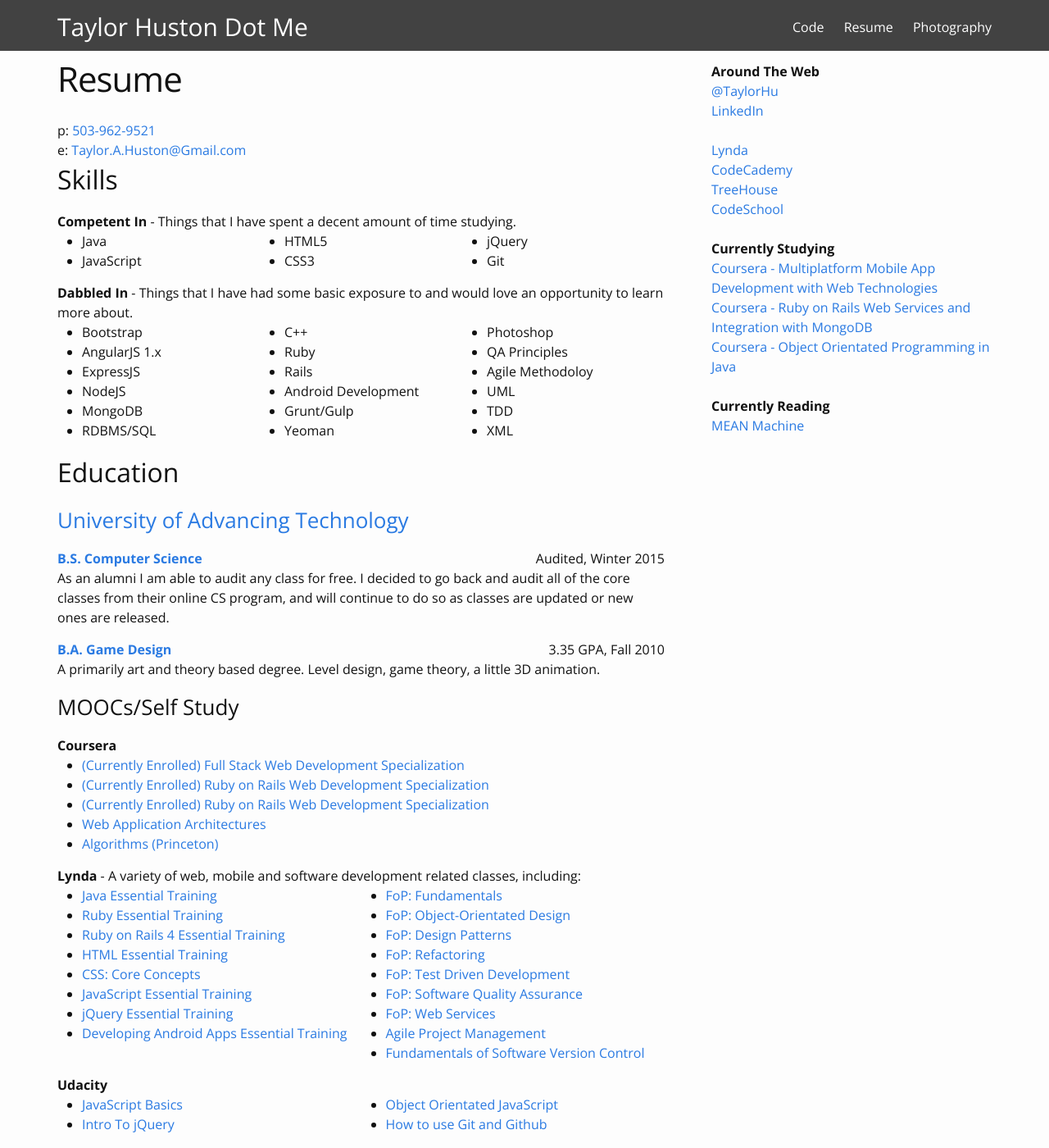
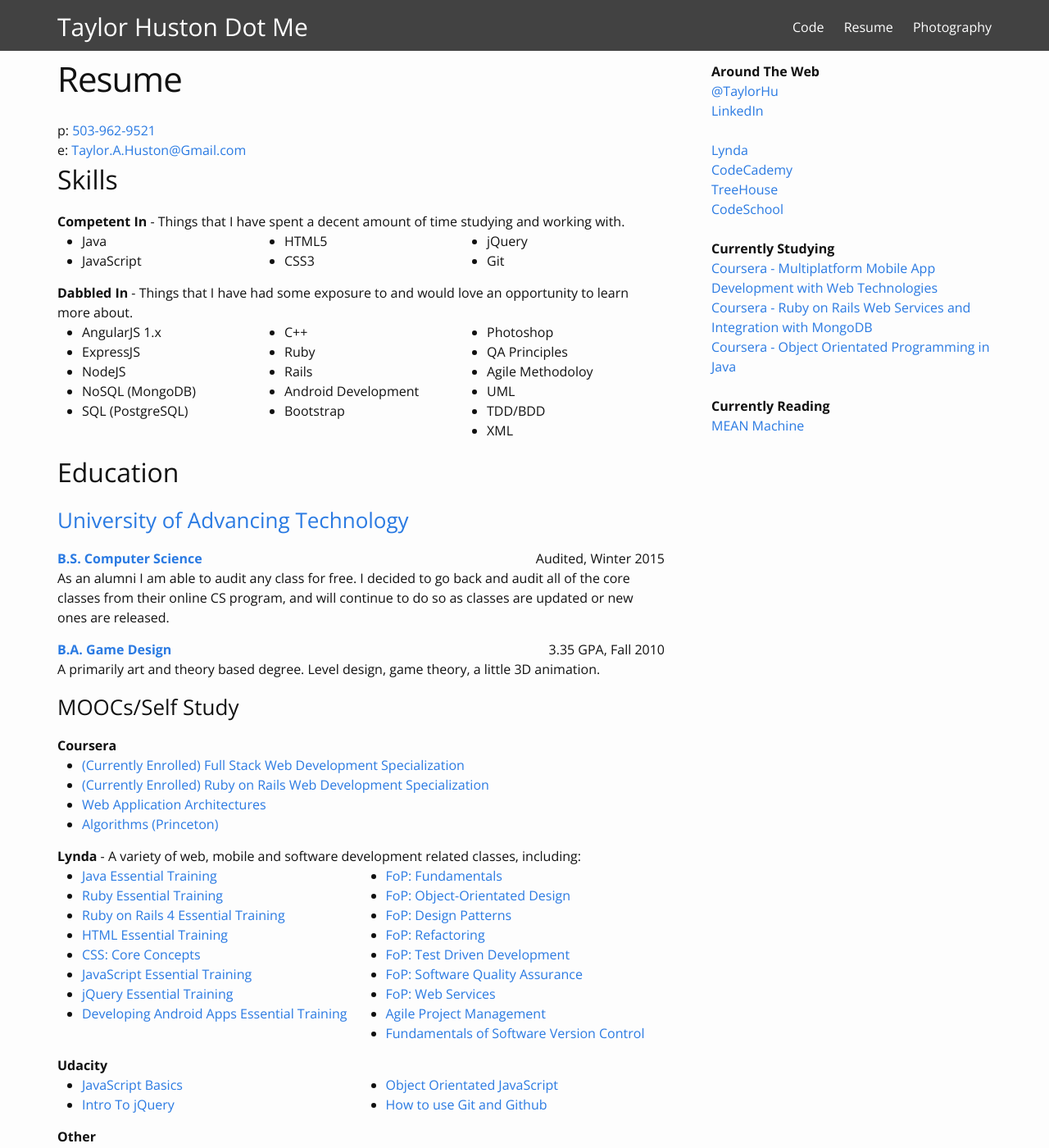
Before and after one commit to TaylorHuston/taylorhuston.github.io, a Jekyll site: the page built from resume.html, in a window 1280 px wide and 1400 px high. Shown: the whole window at 82% size. Built offline with Jekyll 4.4.1, drawn with Linux system fonts in a browser that asks for light colours; some web fonts are replaced.

Commit message:
Update Resume

```diff
--- a/resume.html
+++ b/resume.html
@@ -13,12 +13,11 @@
 
   <h2>Skills</h2>
 
-  <strong>Competent In</strong> - Things that I have spent a decent amount of time studying.
+  <strong>Competent In</strong> - Things that I have spent a decent amount of time studying and working with.
   <br />
   <div class="skills">
     <ul>
       <li>Java</li>
-
       <li>JavaScript</li>
     </ul>
     <ul>
@@ -31,31 +30,29 @@
     </ul>
   </div>
 
-  <strong>Dabbled In</strong> - Things that I have had some basic exposure to and would love an opportunity to learn more about.
+  <strong>Dabbled In</strong> - Things that I have had some exposure to and would love an opportunity to learn more about.
   <br />
   <div class="skills">
     <ul>
-      <li>Bootstrap</li>
       <li>AngularJS 1.x</li>
       <li>ExpressJS</li>
       <li>NodeJS</li>
-      <li>MongoDB</li>
-      <li>RDBMS/SQL</li>
+      <li>NoSQL (MongoDB)</li>
+      <li>SQL (PostgreSQL)</li>
     </ul>
     <ul>
       <li>C++</li>
       <li>Ruby</li>
       <li>Rails</li>
       <li>Android Development</li>
-      <li>Grunt/Gulp</li>
-      <li>Yeoman</li>
+      <li>Bootstrap</li>
     </ul>
     <ul>
       <li>Photoshop</li>
       <li>QA Principles</li>
       <li>Agile Methodoloy</li>
       <li>UML</li>
-      <li>TDD</li>
+      <li>TDD/BDD</li>
       <li>XML</li>
     </ul>
   </div>
@@ -82,8 +79,6 @@
 
     <ul>
       <li><a href="https://www.coursera.org/specializations/full-stack?utm_medium=listingPage" target="_blank">(Currently Enrolled) Full Stack Web Development Specialization</a>
-      </li>
-      <li><a href="https://www.coursera.org/specializations/ruby-on-rails?utm_medium=listingPage" target="_blank">(Currently Enrolled) Ruby on Rails Web Development Specialization</a>
       </li>
       <li><a href="https://www.coursera.org/specializations/ruby-on-rails?utm_medium=listingPage" target="_blank">(Currently Enrolled) Ruby on Rails Web Development Specialization</a>
       </li>
```
